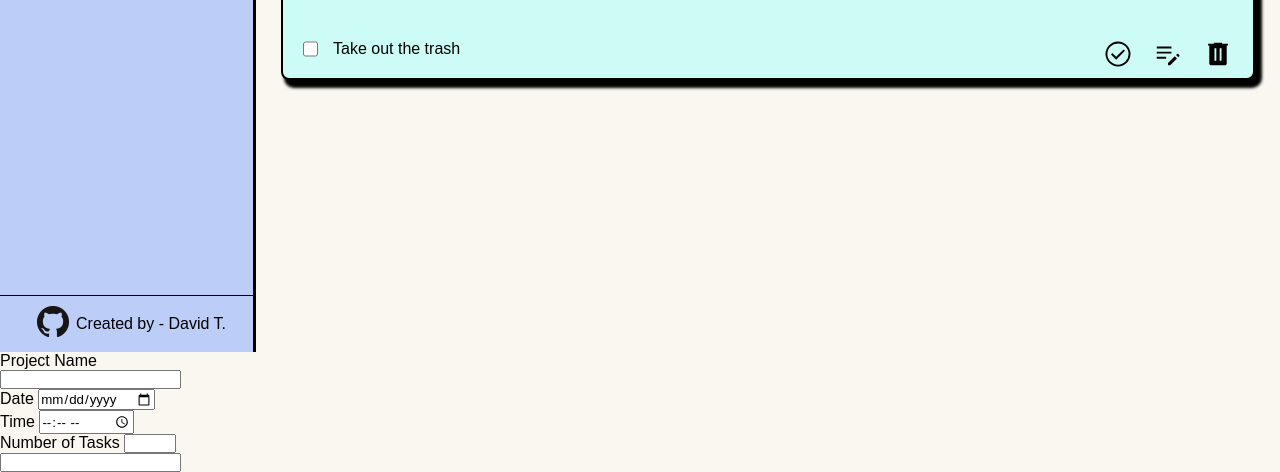
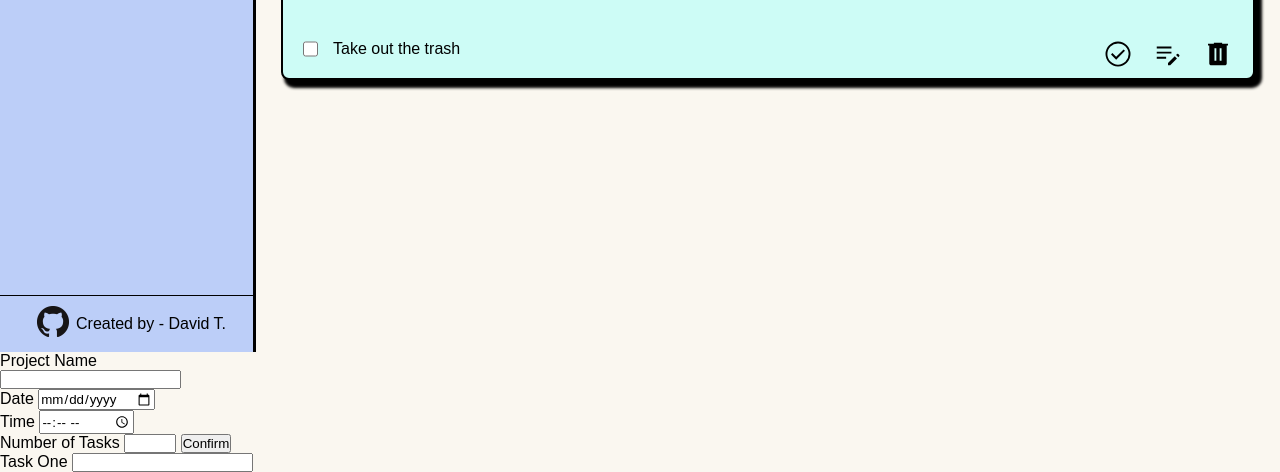
Before and after one commit to JoshDT900/TOP_ToDoList, a website built with webpack: page temp/index.html in a window 1280 px wide. Shown: the part 370-842 px from the top of the page. Built offline with nearby package versions, Linux system fonts and the light colour scheme.

Commit message:
add elements and changed styling

```diff
--- a/temp/index.html
+++ b/temp/index.html
@@ -138,9 +138,10 @@
                 <div>
                     <label for="task_num">Number of Tasks</label>
                     <input type="number" name="task_num" id="task_num" min="1" max="10">
+                    <button type="button">Confirm</button>
                 </div>
                 <div>
-                    <label for="task_one"></label>
+                    <label for="task_one">Task One</label>
                     <input type="text" name="task_one" id="task_one">
                 </div>
             </form>
--- a/temp/style.css
+++ b/temp/style.css
@@ -101,7 +101,7 @@ body {
   display: flex;
   flex-direction: column;
   grid-column: 2/3;
-  grid-row: 2/4;
+  grid-row: 2/3;
   padding: 25px;
   gap: 1rem;
   overflow: scroll;
```
